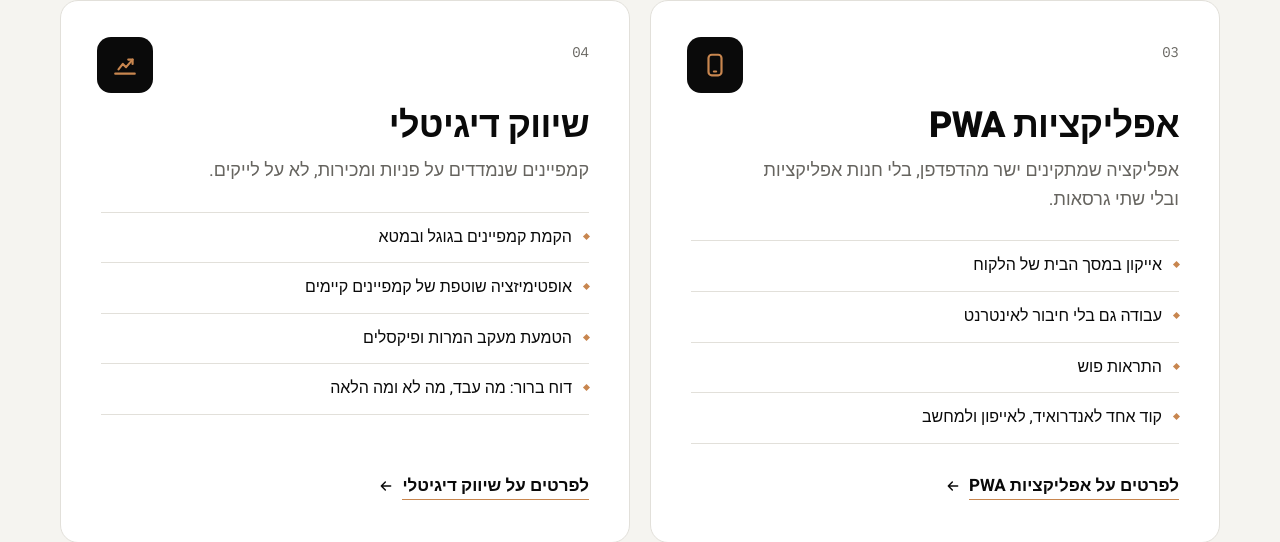
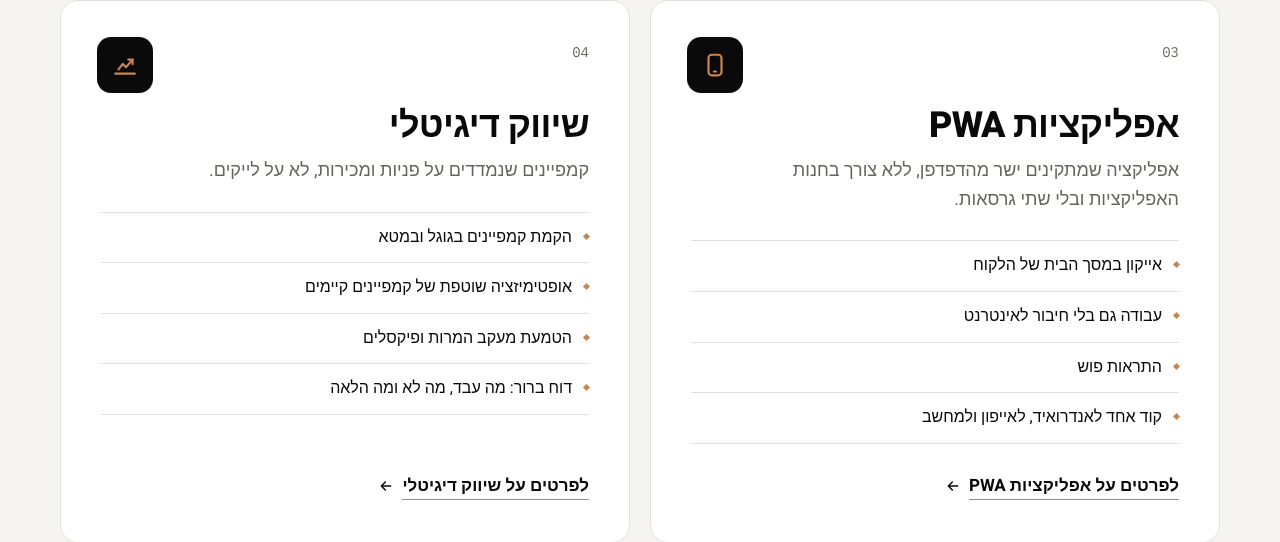
Before and after one commit to shaydadon/sdmarketing, a PHP site: page /index.php in a window 1280 px wide. Shown: the part 2207-2749 px from the top of the page. Run offline with PHP 8.4, Linux system fonts and the light colour scheme; some web fonts are replaced.

Commit message:
Copy: PWA wording - ללא צורך בחנות האפליקציות
Co-authored-by: shaydadon <shaydadon@users.noreply.github.com>

```diff
--- a/includes/services-data.php
+++ b/includes/services-data.php
@@ -41,13 +41,13 @@ $services = [
         'id'       => 'pwa',
         'icon'     => 'phone',
         'title'    => 'אפליקציות PWA',
-        'lead'     => 'אפליקציה שמתקינים ישר מהדפדפן, בלי חנות אפליקציות ובלי שתי גרסאות.',
+        'lead'     => 'אפליקציה שמתקינים ישר מהדפדפן, ללא צורך בחנות האפליקציות ובלי שתי גרסאות.',
         'items'    => ['אייקון במסך הבית של הלקוח', 'עבודה גם בלי חיבור לאינטרנט', 'התראות פוש', 'קוד אחד לאנדרואיד, לאייפון ולמחשב'],
         'headline' => 'אפליקציה אמיתית,',
-        'headline_accent' => 'בלי האפליקציה־סטור.',
+        'headline_accent' => 'ללא צורך בחנות האפליקציות.',
         'intro'    => 'PWA היא אפליקציית ווב שמתקינים מהדפדפן בלחיצה: אייקון במסך הבית, מסך מלא, התראות ועבודה גם בלי אינטרנט. קוד אחד רץ על אנדרואיד, אייפון ומחשב. כך נבנתה Excerly.',
         'features' => [
-            ['title' => 'התקנה בלחיצה', 'text' => 'בלי הורדה מחנות, בלי אישורים ובלי המתנה לעדכונים.'],
+            ['title' => 'התקנה בלחיצה', 'text' => 'ללא צורך בחנות האפליקציות, בלי אישורים ובלי המתנה לעדכונים.'],
             ['title' => 'התראות פוש', 'text' => 'תזכורות, עדכונים ומבצעים שמגיעים ישר לטלפון.'],
             ['title' => 'עבודה אופליין', 'text' => 'המידע נשמר במכשיר, גם כשהקליטה נעלמת.'],
             ['title' => 'קוד אחד לכל המכשירים', 'text' => 'גרסה אחת לפיתוח ולתחזוקה: פחות עלות, עדכונים מהירים.'],
```
